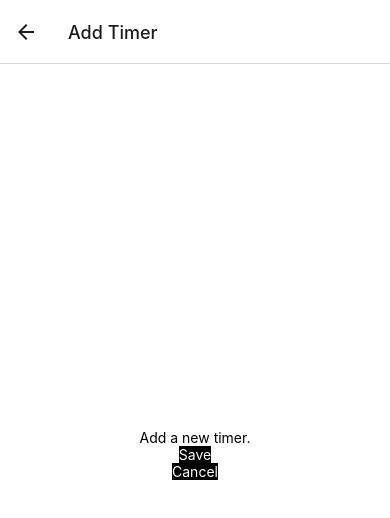
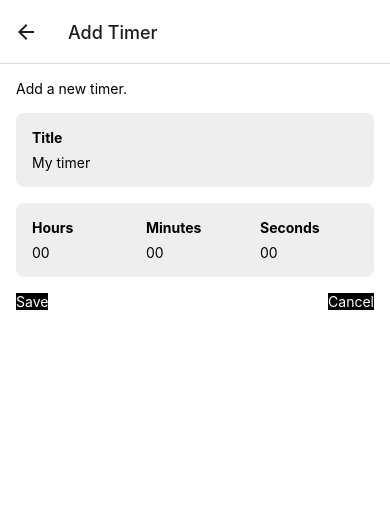
Before and after one commit to donnyburnside/multi-timer, a React Native app: screen /AddTimer in a window 390 px wide. Shown: the top 518 px of the page. Built offline with nearby package versions, Linux system fonts and the light colour scheme.

Commit message:
Updated AddTimerScreen
- Added a form using React Hook Form
- Added 'title', 'hh', 'mm' and 'ss' fields
- Added validation
- Added styling

```diff
--- a/src/screens/AddTimerScreen.tsx
+++ b/src/screens/AddTimerScreen.tsx
@@ -1,26 +1,200 @@
 import * as React from 'react';
 import { connect } from 'react-redux';
-import { StyleSheet, Text, View } from 'react-native';
+import { StyleSheet, Text, TextInput, View } from 'react-native';
+import { useForm, Controller } from 'react-hook-form';
 
 import Button from '../components/Button';
 
+const convertDurationToSeconds = ({ hh, mm, ss }) => Number(hh) * 60 * 60 + Number(mm) * 60 + Number(ss);
+
 function AddTimerScreen({ navigation, route, ...props }) {
+  const { control, handleSubmit, formState: { errors } } = useForm({
+    defaultValues: {
+      title: '',
+      hh: '',
+      mm: '',
+      ss: '',
+    }
+  });
+  const onSubmit = (data) => {
+    const timer = {
+      id: Math.random(),
+      title: data.title,
+      seconds: convertDurationToSeconds({
+        hh: data.hh,
+        mm: data.mm,
+        ss: data.ss,
+      }),
+      running: false,
+    };
+
+    props.addTimer({
+      timer,
+      onComplete: () => navigation.navigate('Home'),
+    });
+  };
+  const onCancel = () => navigation.goBack();
+
   return (
     <View style={styles.screen}>
       <Text>Add a new timer.</Text>
+      <View style={styles.form}>
+        <View style={styles.formBlock}>
+          <Controller
+            control={control}
+            rules={{
+              required: true,
+              minLength: 3,
+              maxLength: 12,
+            }}
+            render={({ field: { onChange, onBlur, value } }) => (
+              <>
+                <Text style={styles.formLabel}>Title</Text>
+                <TextInput
+                  style={styles.formInput}
+                  onBlur={onBlur}
+                  onChangeText={onChange}
+                  value={value}
+                  placeholder="My timer"
+                />
+              </>
+            )}
+            name="title"
+          />
+          {errors.title && (
+            <Text style={styles.formError}>
+              {errors.title?.type === 'required' && 'Title is required'}
+              {errors.title?.type === 'minLength' && 'Title must be at least 3 characters.'}
+              {errors.title?.type === 'maxLength' && 'Title must be at most 12 characters.'}
+            </Text>
+          )}
+        </View>
+        <View style={styles.formBlock}>
+          <View style={styles.formRow}>
+            <View style={styles.formColumn}>
+              <Controller
+                control={control}
+                rules={{
+                  required: true,
+                  min: 0,
+                  max: 24,
+                  maxLength: 2,
+                  pattern: {
+                    value: /^[0-9]+$/,
+                    message: 'Please enter a number',
+                  },
+                }}
+                render={({ field: { onChange, onBlur, value } }) => (
+                  <>
+                    <Text style={styles.formLabel}>Hours</Text>
+                    <TextInput
+                      style={styles.formInput}
+                      onBlur={onBlur}
+                      onChangeText={onChange}
+                      value={value}
+                      placeholder="00"
+                    />
+                  </>
+                )}
+                name="hh"
+              />
+              {errors.hh && (
+                <Text style={styles.formError}>
+                  {errors.hh?.type === 'required' && 'Hours is required'}
+                  {errors.hh?.type === 'min' && 'Hours must be at least 0.'}
+                  {errors.hh?.type === 'max' && 'Hours must be at most 24.'}
+                  {errors.hh?.type === 'maxLength' && 'Hours must be at most 2 characters.'}
+                  {errors.hh?.type === 'pattern' && 'Hours must be a number.'}
+                </Text>
+              )}
+            </View>
+            <View style={styles.formColumn}>
+              <Controller
+                control={control}
+                rules={{
+                  required: true,
+                  min: 0,
+                  max: 59,
+                  maxLength: 2,
+                  pattern: {
+                    value: /^[0-9]+$/,
+                    message: 'Please enter a number',
+                  },
+                }}
+                render={({ field: { onChange, onBlur, value } }) => (
+                  <>
+                    <Text style={styles.formLabel}>Minutes</Text>
+                    <TextInput
+                      style={styles.formInput}
+                      onBlur={onBlur}
+                      onChangeText={onChange}
+                      value={value}
+                      placeholder="00"
+                    />
+                  </>
+                )}
+                name="mm"
+              />
+              {errors.mm && (
+                <Text style={styles.formError}>
+                  {errors.mm?.type === 'required' && 'Minutes is required'}
+                  {errors.mm?.type === 'min' && 'Minutes must be at least 0.'}
+                  {errors.mm?.type === 'max' && 'Minutes must be at most 59.'}
+                  {errors.mm?.type === 'maxLength' && 'Minutes must be at most 2 characters.'}
+                  {errors.mm?.type === 'pattern' && 'Minutes must be a number.'}
+                </Text>
+              )}
+            </View>
+            <View style={styles.formColumn}>
+            <Controller
+                control={control}
+                rules={{
+                  required: true,
+                  min: 0,
+                  max: 59,
+                  maxLength: 2,
+                  pattern: {
+                    value: /^[0-9]+$/,
+                    message: 'Please enter a number',
+                  },
+                }}
+                render={({ field: { onChange, onBlur, value } }) => (
+                  <>
+                    <Text style={styles.formLabel}>Seconds</Text>
+                    <TextInput
+                      style={styles.formInput}
+                      onBlur={onBlur}
+                      onChangeText={onChange}
+                      value={value}
+                      placeholder="00"
+                    />
+                  </>
+                )}
+                name="ss"
+              />
+              {errors.ss && (
+                <Text style={styles.formError}>
+                  {errors.ss?.type === 'required' && 'Seconds is required'}
+                  {errors.ss?.type === 'min' && 'Seconds must be at least 0.'}
+                  {errors.ss?.type === 'max' && 'Seconds must be at most 59.'}
+                  {errors.ss?.type === 'maxLength' && 'Seconds must be at most 2 characters.'}
+                  {errors.ss?.type === 'pattern' && 'Seconds must be a number.'}
+                </Text>
+              )}
+            </View>
+          </View>
+        </View>
+        <View style={styles.formButtons}>
           <Button
             text="Save"
-        onPress={() => props.addTimer({
-          timer: {
-            id: Math.random(),
-          },
-          onComplete: () => navigation.navigate('Home'),
-        })}
+            onPress={handleSubmit(onSubmit)}
           />
           <Button
             text="Cancel"
-        onPress={() => navigation.goBack()}
+            onPress={onCancel}
           />
+        </View>
+      </View>
     </View>
   );
 }
@@ -28,9 +202,42 @@ function AddTimerScreen({ navigation, route, ...props }) {
 const styles = StyleSheet.create({
   screen: {
     flex: 1,
+    padding: '16px',
     backgroundColor: '#fff',
-    alignItems: 'center',
-    justifyContent: 'center',
+  },
+  form: {
+    marginTop: '16px',
+  },
+  formBlock: {
+    marginBottom: '16px',
+    padding: '16px',
+    backgroundColor: '#eee',
+    borderRadius: 8,
+  },
+  formRow: {
+    flexDirection: 'row',
+    flexWrap: 'wrap',
+    marginLeft: '-8px',
+    marginRight: '-8px',
+  },
+  formColumn: {
+    flex: 1,
+    paddingLeft: '8px',
+    paddingRight: '8px',
+  },
+  formLabel: {
+    marginBottom: '8px',
+    fontWeight: '700',
+  },
+  formInput: {},
+  formError: {
+    marginTop: '8px',
+    color: 'red'
+  },
+  formButtons: {
+    flexDirection: 'row',
+    flexWrap: 'nowrap',
+    justifyContent: 'space-between',
   },
 });
 
```
Lines whose indentation alone changed are shown as unchanged.
